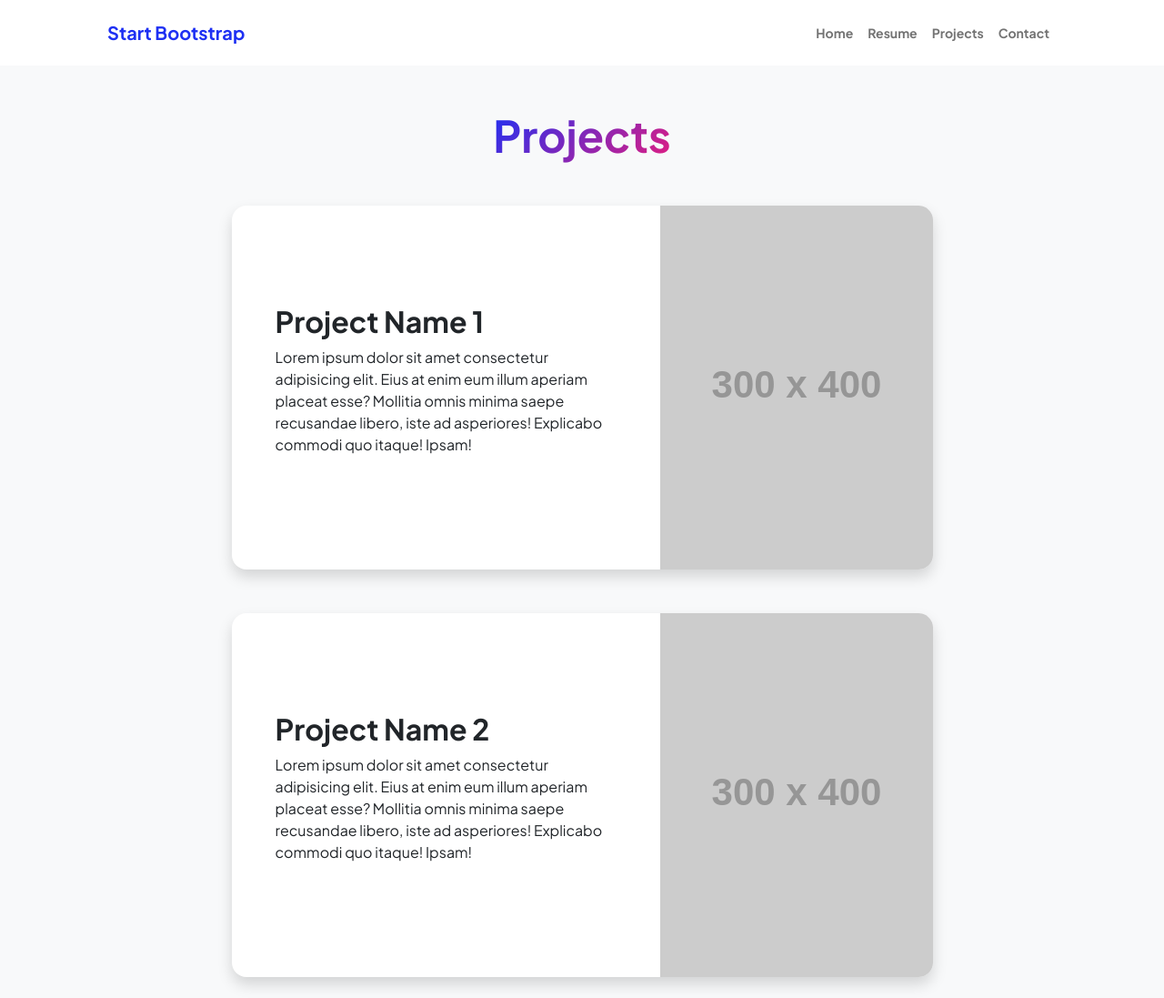
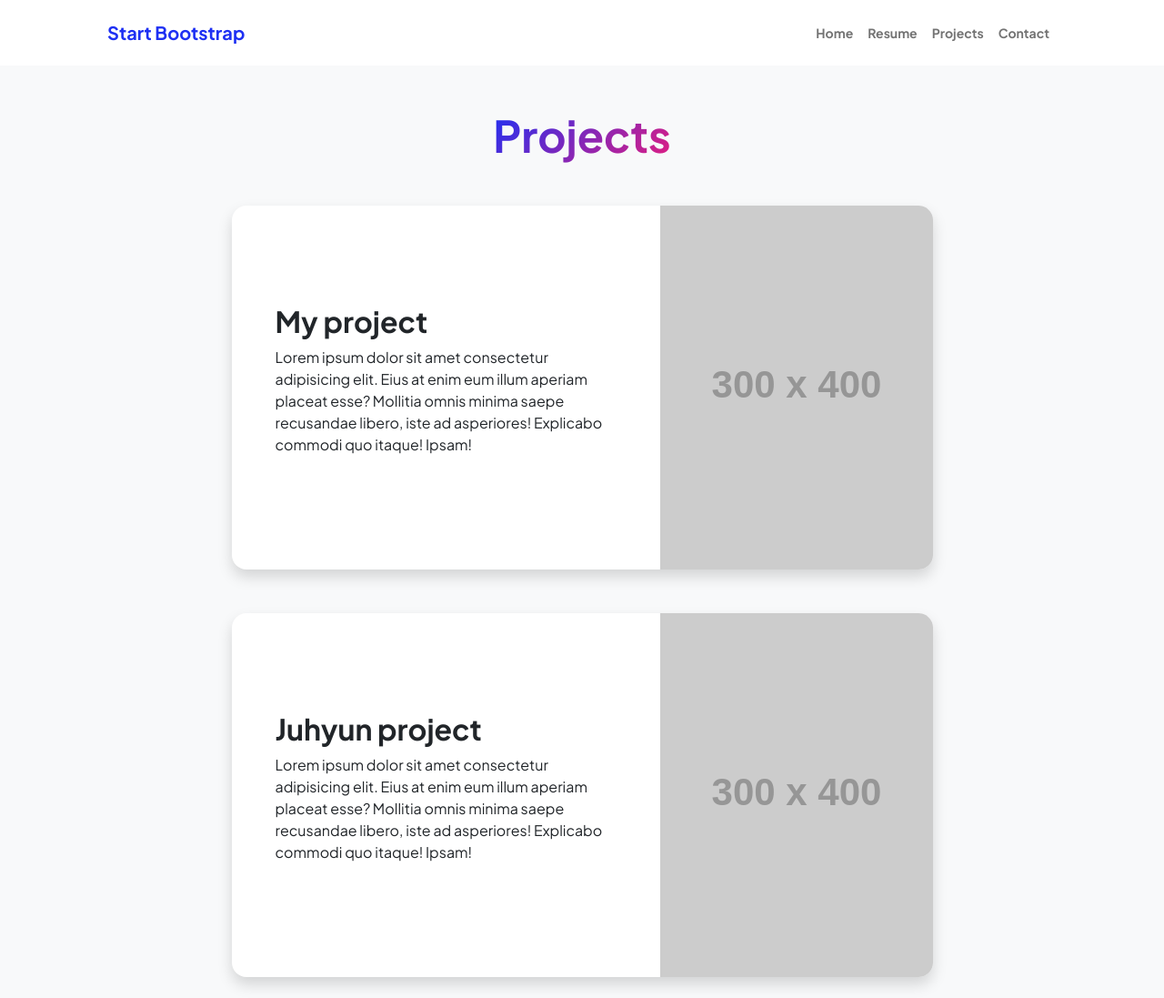
Before and after one commit to Lejuhyun/Lejuhyun.github.io, a plain HTML site: page projects.html in a window 1280 px wide. Shown: the top 1097 px of the page at 91% size. Drawn offline with nearby package versions, Linux system fonts and the light colour scheme; placeholder pictures from the web are drawn by us.

Commit message:
project name change

```diff
--- a/projects.html
+++ b/projects.html
@@ -47,7 +47,7 @@
                                 <div class="card-body p-0">
                                     <div class="d-flex align-items-center">
                                         <div class="p-5">
-                                            <h2 class="fw-bolder">Project Name 1</h2>
+                                            <h2 class="fw-bolder">My project</h2>
                                             <p>Lorem ipsum dolor sit amet consectetur adipisicing elit. Eius at enim eum illum aperiam placeat esse? Mollitia omnis minima saepe recusandae libero, iste ad asperiores! Explicabo commodi quo itaque! Ipsam!</p>
                                         </div>
                                         <img class="img-fluid" src="https://dummyimage.com/300x400/343a40/6c757d" alt="..." />
@@ -59,7 +59,7 @@
                                 <div class="card-body p-0">
                                     <div class="d-flex align-items-center">
                                         <div class="p-5">
-                                            <h2 class="fw-bolder">Project Name 2</h2>
+                                            <h2 class="fw-bolder">Juhyun project</h2>
                                             <p>Lorem ipsum dolor sit amet consectetur adipisicing elit. Eius at enim eum illum aperiam placeat esse? Mollitia omnis minima saepe recusandae libero, iste ad asperiores! Explicabo commodi quo itaque! Ipsam!</p>
                                         </div>
                                         <img class="img-fluid" src="https://dummyimage.com/300x400/343a40/6c757d" alt="..." />
```
